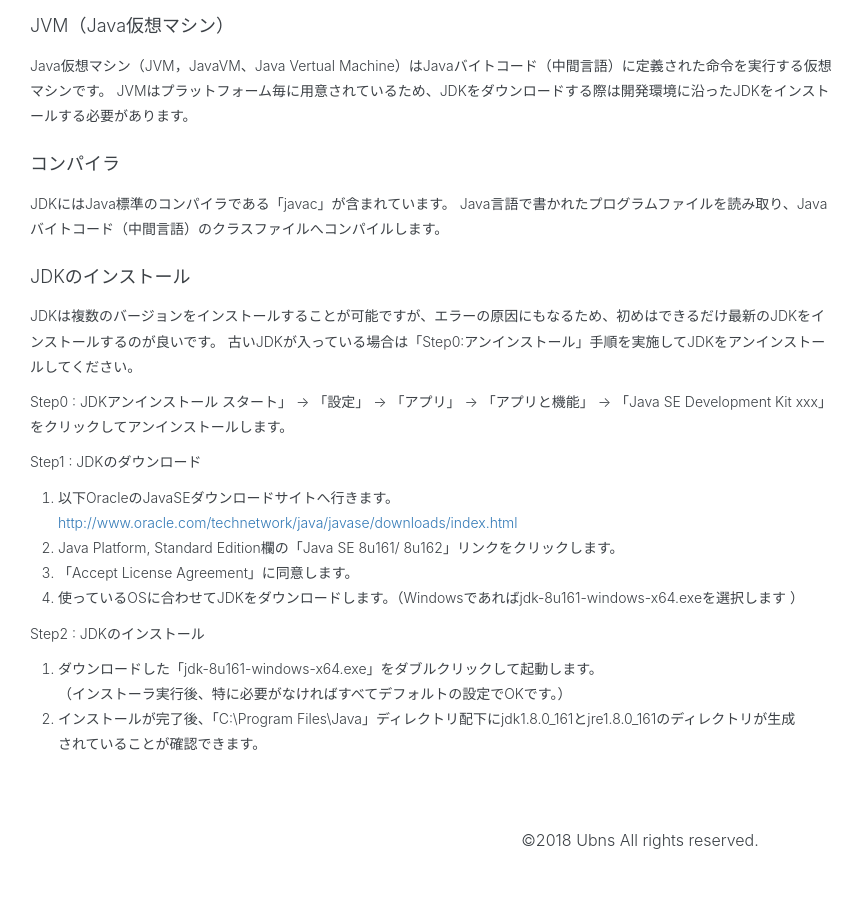
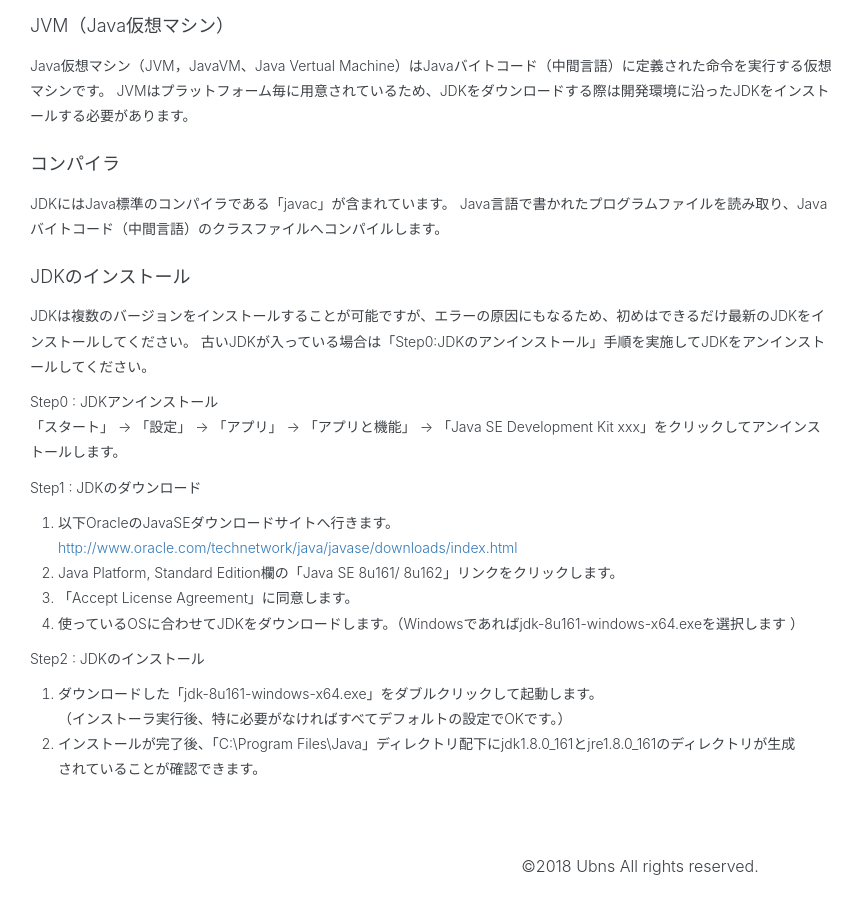
Before and after one commit to modulesjp/JavaTraining, a Jekyll site: the page built from docs/introductions/1.0.2.java-dev-env.md, in a window 1280 px wide and 900 px high, scrolled down 895 px. Shown: the whole window, without its empty margins (0-864 px from the left). Built offline with Jekyll 4.4.1, drawn with Linux system fonts in a browser that asks for light colours; nearby versions of some CDN libraries; our own code applies the rules of GitHub Pages for plain Markdown files; before the commit the page ends 1770 px from its top, so only the background shows below that.

Commit message:
2018.03.29

```diff
--- a/docs/introductions/1.0.2.java-dev-env.md
+++ b/docs/introductions/1.0.2.java-dev-env.md
@@ -39,11 +39,11 @@
 Java言語で書かれたプログラムファイルを読み取り、Javaバイトコード（中間言語）のクラスファイルへコンパイルします。
 
 ### <a name="sec5"></a>JDKのインストール
-JDKは複数のバージョンをインストールすることが可能ですが、エラーの原因にもなるため、初めはできるだけ最新のJDKをインストールするのが良いです。
-古いJDKが入っている場合は「Step0:アンインストール」手順を実施してJDKをアンインストールしてください。
+JDKは複数のバージョンをインストールすることが可能ですが、エラーの原因にもなるため、初めはできるだけ最新のJDKをインストールしてください。
+古いJDKが入っている場合は「Step0:JDKのアンインストール」手順を実施してJDKをアンインストールしてください。
 
 Step0 : JDKアンインストール
-スタート」 → 「設定」 → 「アプリ」 → 「アプリと機能」 → 「Java SE Development Kit xxx」をクリックしてアンインストールします。
+「スタート」 → 「設定」 → 「アプリ」 → 「アプリと機能」 → 「Java SE Development Kit xxx」をクリックしてアンインストールします。
 
 Step1 : JDKのダウンロード
 1. 以下OracleのJavaSEダウンロードサイトへ行きます。
```
